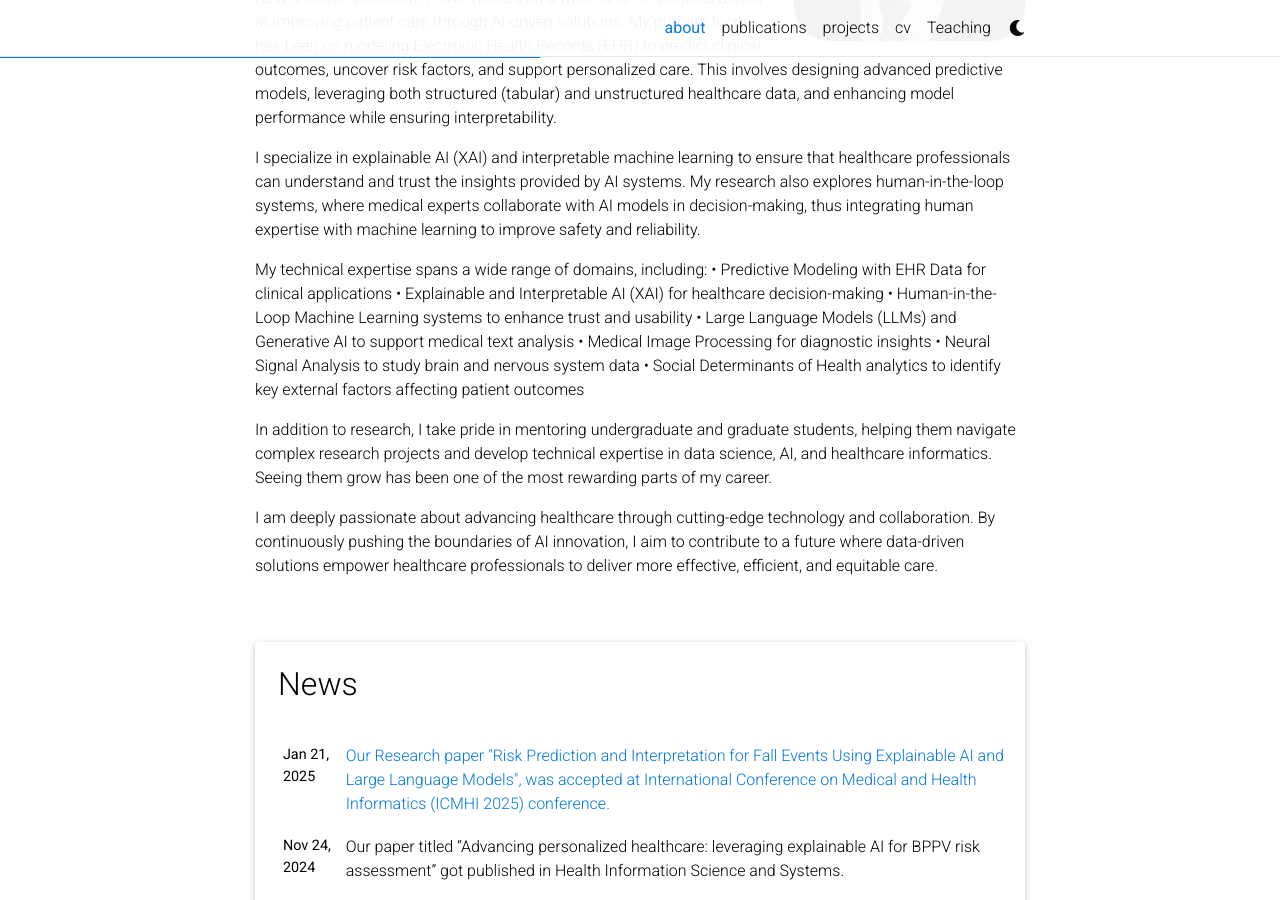
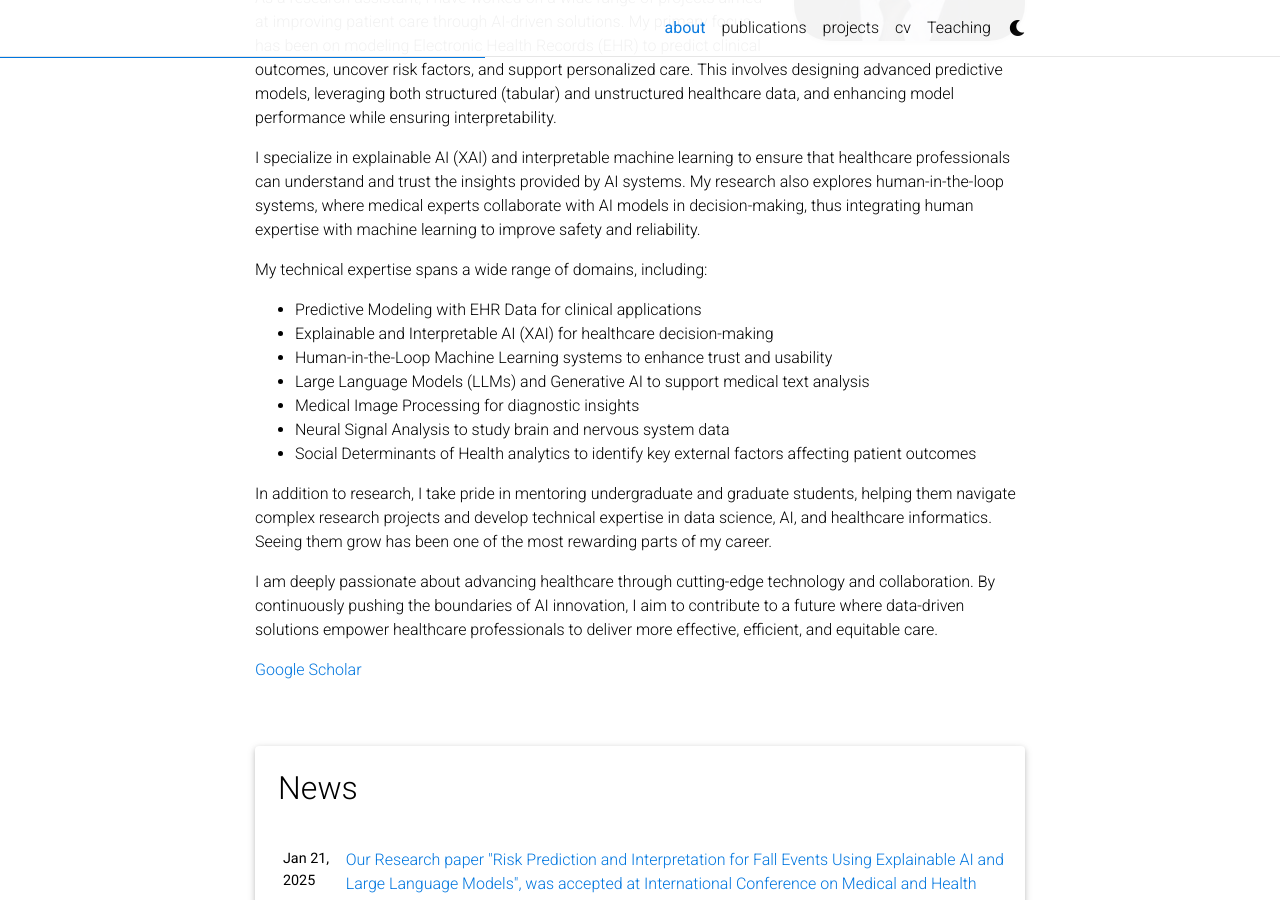
Before and after one commit to msdkhani/msdkhani.github.io, a Jekyll site: the page built from _pages/about.md, in a window 1280 px wide and 900 px high, scrolled down 391 px. Built offline with Jekyll 4.4.1, drawn with Linux system fonts in a browser that asks for light colours; comment, search, counter and statistics services are not loaded; a style sheet for code colours, icons or effects is not loaded.

Commit message:
Update about.md

```diff
--- a/_pages/about.md
+++ b/_pages/about.md
@@ -26,14 +26,19 @@ As a research assistant, I have worked on a wide range of projects aimed at impr
 I specialize in explainable AI (XAI) and interpretable machine learning to ensure that healthcare professionals can understand and trust the insights provided by AI systems. My research also explores human-in-the-loop systems, where medical experts collaborate with AI models in decision-making, thus integrating human expertise with machine learning to improve safety and reliability.
 
 My technical expertise spans a wide range of domains, including:
-	•	Predictive Modeling with EHR Data for clinical applications
-	•	Explainable and Interpretable AI (XAI) for healthcare decision-making
-	•	Human-in-the-Loop Machine Learning systems to enhance trust and usability
-	•	Large Language Models (LLMs) and Generative AI to support medical text analysis
-	•	Medical Image Processing for diagnostic insights
-	•	Neural Signal Analysis to study brain and nervous system data
-	•	Social Determinants of Health analytics to identify key external factors affecting patient outcomes
+<ul>
+	<li>Predictive Modeling with EHR Data for clinical applications</li>
+	<li>Explainable and Interpretable AI (XAI) for healthcare decision-making</li>
+	<li>Human-in-the-Loop Machine Learning systems to enhance trust and usability</li>
+	<li>Large Language Models (LLMs) and Generative AI to support medical text analysis</li>
+	<li>Medical Image Processing for diagnostic insights</li>
+	<li>Neural Signal Analysis to study brain and nervous system data</li>
+ 	<li>Social Determinants of Health analytics to identify key external factors affecting patient outcomes</li>
+
+</ul>
 
 In addition to research, I take pride in mentoring undergraduate and graduate students, helping them navigate complex research projects and develop technical expertise in data science, AI, and healthcare informatics. Seeing them grow has been one of the most rewarding parts of my career.
 
 I am deeply passionate about advancing healthcare through cutting-edge technology and collaboration. By continuously pushing the boundaries of AI innovation, I aim to contribute to a future where data-driven solutions empower healthcare professionals to deliver more effective, efficient, and equitable care.
+
+<a href="https://scholar.google.com/citations?user=ZG0Wlq0AAAAJ&hl=en">Google Scholar</a>
```
